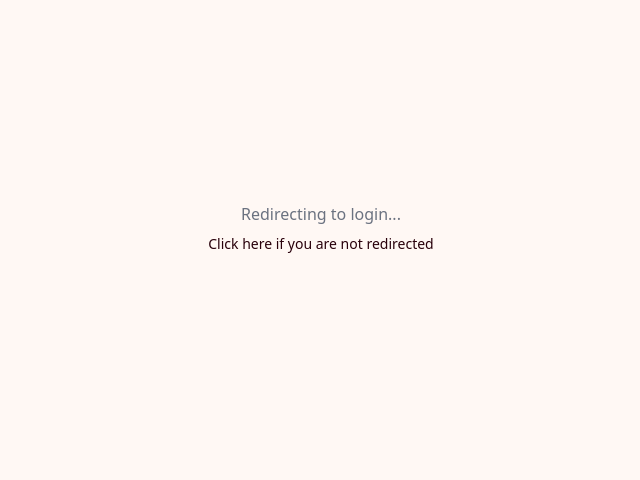
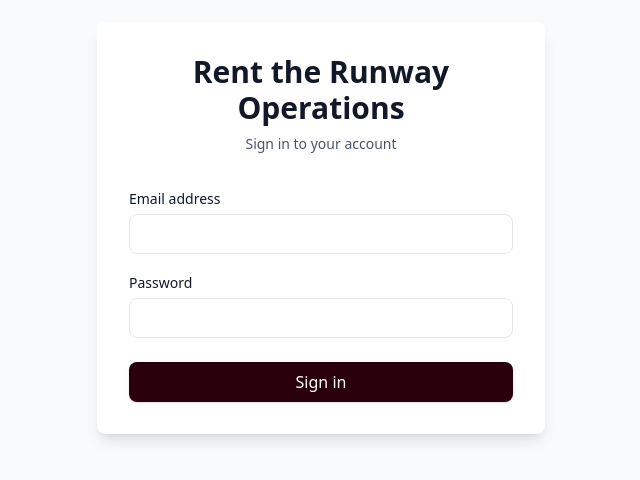
Before and after one commit to clearobject/RtR-Proof-of-Concept, a Next.js app in the folder web/: page / in a window 1280 px wide. Before the commit this address had no page. Shown: the part 172-652 px from the top of the page, without its empty margins (319-959 px from the left). Built offline with nearby package versions, Linux system fonts and the light colour scheme; no server answers.

Commit message:
corrections to login flow

```diff
--- a/web/app/login/page.tsx
+++ b/web/app/login/page.tsx
@@ -1,101 +1,5 @@
-'use client'
-
-import { useState } from 'react'
-import { useRouter } from 'next/navigation'
-import { createClient } from '@/lib/supabase/browser'
-import { Button } from '@/components/ui/button'
-import { Input } from '@/components/ui/input'
-import { Label } from '@/components/ui/label'
+import LoginForm from '@/components/auth/login-form'
 
 export default function LoginPage() {
-  const router = useRouter()
-  const [email, setEmail] = useState('')
-  const [password, setPassword] = useState('')
-  const [loading, setLoading] = useState(false)
-  const [error, setError] = useState<string | null>(null)
-
-  const handleLogin = async (e: React.FormEvent) => {
-    e.preventDefault()
-    setLoading(true)
-    setError(null)
-
-    try {
-      const supabase = createClient()
-
-      const { error } = await supabase.auth.signInWithPassword({
-        email,
-        password,
-      })
-
-      if (error) {
-        setError(error.message)
-        setLoading(false)
-      } else {
-        router.push('/dashboard')
-        router.refresh()
-      }
-    } catch (err: any) {
-      setError(
-        err.message ||
-          'Configuration error: Please check Supabase environment variables'
-      )
-      setLoading(false)
-    }
-  }
-
-  return (
-    <div className="flex min-h-screen items-center justify-center bg-gray-50">
-      <div className="w-full max-w-md space-y-8 rounded-lg bg-white p-8 shadow-lg">
-        <div>
-          <h2 className="text-center text-3xl font-bold text-gray-900">
-            Rent the Runway Operations
-          </h2>
-          <p className="mt-2 text-center text-sm text-gray-600">
-            Sign in to your account
-          </p>
-        </div>
-        <form className="mt-8 space-y-6" onSubmit={handleLogin}>
-          {error && (
-            <div className="rounded-md bg-red-50 p-4">
-              <p className="text-sm text-red-800">{error}</p>
-            </div>
-          )}
-          <div className="space-y-4">
-            <div>
-              <Label htmlFor="email">Email address</Label>
-              <Input
-                id="email"
-                name="email"
-                type="email"
-                autoComplete="email"
-                required
-                value={email}
-                onChange={(e) => setEmail(e.target.value)}
-                className="mt-1"
-              />
-            </div>
-            <div>
-              <Label htmlFor="password">Password</Label>
-              <Input
-                id="password"
-                name="password"
-                type="password"
-                autoComplete="current-password"
-                required
-                value={password}
-                onChange={(e) => setPassword(e.target.value)}
-                className="mt-1"
-              />
-            </div>
-          </div>
-
-          <div>
-            <Button type="submit" className="w-full" disabled={loading}>
-              {loading ? 'Signing in...' : 'Sign in'}
-            </Button>
-          </div>
-        </form>
-      </div>
-    </div>
-  )
+  return <LoginForm />
 }
--- a/web/app/page.tsx
+++ b/web/app/page.tsx
@@ -1,29 +1,26 @@
-'use client'
+import { redirect } from 'next/navigation'
+import { createClient } from '@/lib/supabase/server'
+import LoginForm from '@/components/auth/login-form'
 
-import { useEffect } from 'react'
-import { useRouter } from 'next/navigation'
+export const dynamic = 'force-dynamic'
 
-export default function HomePage() {
-  const router = useRouter()
+export default async function HomePage() {
+  // Check if user is authenticated
+  try {
+    const supabase = await createClient()
+    const {
+      data: { user },
+    } = await supabase.auth.getUser()
 
-  useEffect(() => {
-    // Client-side redirect to login
-    // Middleware will handle auth checks
-    router.replace('/login')
-  }, [router])
+    // If authenticated, redirect to dashboard
+    if (user) {
+      redirect('/dashboard')
+    }
+  } catch (error) {
+    // If there's an error, just show login page
+    console.error('Error checking auth:', error)
+  }
 
-  // Show content immediately - don't wait for useEffect
-  // This ensures something renders even if JavaScript fails
-  return (
-    <div className="flex min-h-screen items-center justify-center bg-rtr-cream">
-      <div className="text-center">
-        <p className="text-rtr-slate">Redirecting to login...</p>
-        <p className="text-sm text-rtr-slate mt-2">
-          <a href="/login" className="text-rtr-wine underline">
-            Click here if you are not redirected
-          </a>
-        </p>
-      </div>
-    </div>
-  )
+  // If not authenticated, show login form
+  return <LoginForm />
 }
--- /dev/null
+++ b/web/components/auth/login-form.tsx
@@ -0,0 +1,101 @@
+'use client'
+
+import { useState } from 'react'
+import { useRouter } from 'next/navigation'
+import { createClient } from '@/lib/supabase/browser'
+import { Button } from '@/components/ui/button'
+import { Input } from '@/components/ui/input'
+import { Label } from '@/components/ui/label'
+
+export default function LoginForm() {
+  const router = useRouter()
+  const [email, setEmail] = useState('')
+  const [password, setPassword] = useState('')
+  const [loading, setLoading] = useState(false)
+  const [error, setError] = useState<string | null>(null)
+
+  const handleLogin = async (e: React.FormEvent) => {
+    e.preventDefault()
+    setLoading(true)
+    setError(null)
+
+    try {
+      const supabase = createClient()
+
+      const { error } = await supabase.auth.signInWithPassword({
+        email,
+        password,
+      })
+
+      if (error) {
+        setError(error.message)
+        setLoading(false)
+      } else {
+        router.push('/dashboard')
+        router.refresh()
+      }
+    } catch (err: any) {
+      setError(
+        err.message ||
+          'Configuration error: Please check Supabase environment variables'
+      )
+      setLoading(false)
+    }
+  }
+
+  return (
+    <div className="flex min-h-screen items-center justify-center bg-gray-50">
+      <div className="w-full max-w-md space-y-8 rounded-lg bg-white p-8 shadow-lg">
+        <div>
+          <h2 className="text-center text-3xl font-bold text-gray-900">
+            Rent the Runway Operations
+          </h2>
+          <p className="mt-2 text-center text-sm text-gray-600">
+            Sign in to your account
+          </p>
+        </div>
+        <form className="mt-8 space-y-6" onSubmit={handleLogin}>
+          {error && (
+            <div className="rounded-md bg-red-50 p-4">
+              <p className="text-sm text-red-800">{error}</p>
+            </div>
+          )}
+          <div className="space-y-4">
+            <div>
+              <Label htmlFor="email">Email address</Label>
+              <Input
+                id="email"
+                name="email"
+                type="email"
+                autoComplete="email"
+                required
+                value={email}
+                onChange={(e) => setEmail(e.target.value)}
+                className="mt-1"
+              />
+            </div>
+            <div>
+              <Label htmlFor="password">Password</Label>
+              <Input
+                id="password"
+                name="password"
+                type="password"
+                autoComplete="current-password"
+                required
+                value={password}
+                onChange={(e) => setPassword(e.target.value)}
+                className="mt-1"
+              />
+            </div>
+          </div>
+
+          <div>
+            <Button type="submit" className="w-full" disabled={loading}>
+              {loading ? 'Signing in...' : 'Sign in'}
+            </Button>
+          </div>
+        </form>
+      </div>
+    </div>
+  )
+}
--- a/web/lib/supabase/middleware.ts
+++ b/web/lib/supabase/middleware.ts
@@ -61,12 +61,17 @@
     return NextResponse.redirect(url)
   }
 
-  // Redirect authenticated users away from login page
-  if (user && request.nextUrl.pathname === '/login') {
+  // Redirect authenticated users away from login page and root
+  if (user && (request.nextUrl.pathname === '/login' || request.nextUrl.pathname === '/')) {
     const url = request.nextUrl.clone()
     url.pathname = '/dashboard'
     return NextResponse.redirect(url)
   }
 
+  // Allow unauthenticated access to root and login
+  if (!user && (request.nextUrl.pathname === '/' || request.nextUrl.pathname === '/login')) {
+    return response
+  }
+
   return response
 }
```
